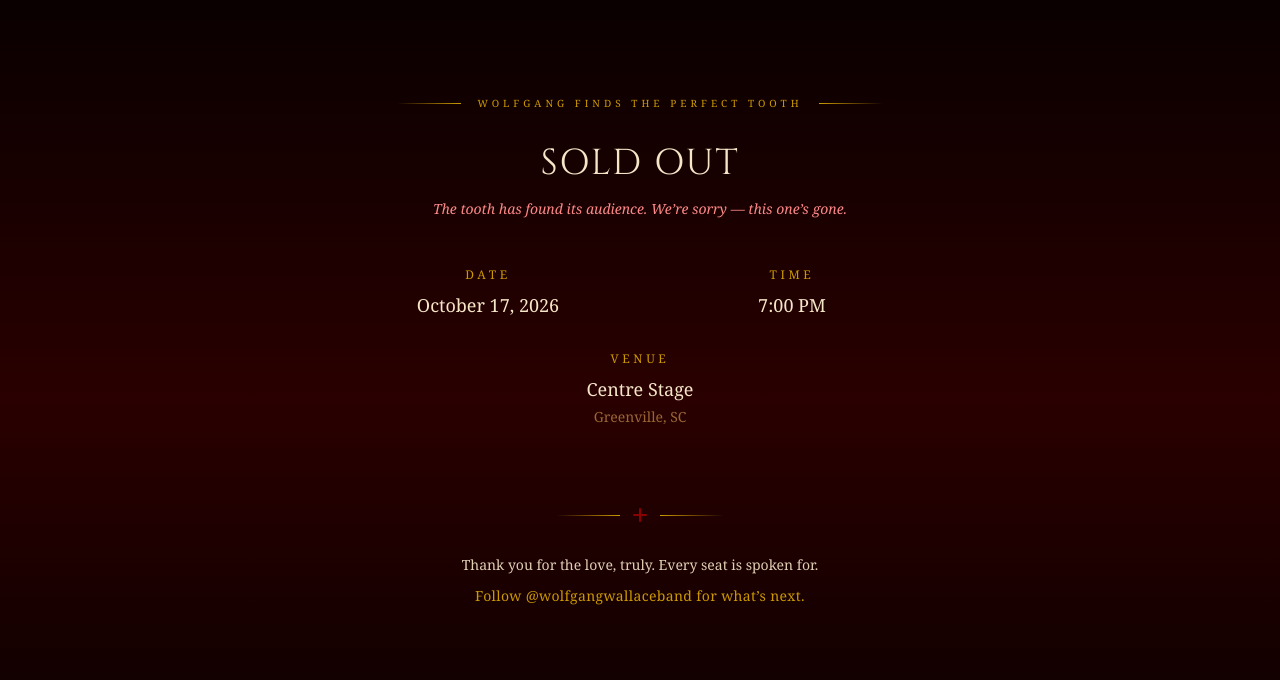
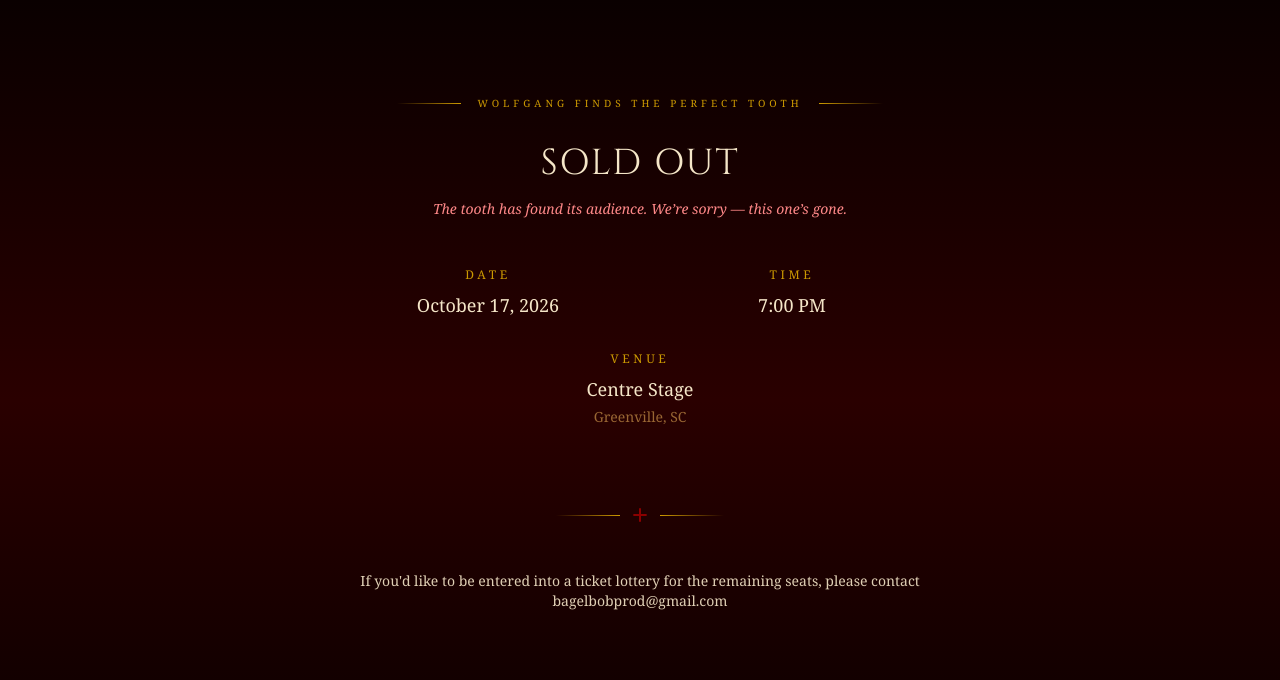
Before and after one commit to ReadySetJoe/wolfgang-finds-the-perfect-tooth, a Next.js app: page /tickets in a window 1280 px wide. Shown: the top 680 px of the page. Built offline with nearby package versions, Linux system fonts and the light colour scheme.

Commit message:
updates to include ticket lottery

```diff
--- a/components/Tickets.tsx
+++ b/components/Tickets.tsx
@@ -44,17 +44,11 @@ export default function Tickets() {
 
         <Ornament />
 
-        <p className="text-sm text-text-primary/90 mb-2">
-          Thank you for the love, truly. Every seat is spoken for.
+        <p className="text-sm text-text-primary/90 mt-4">
+          If you&apos;d like to be entered into a ticket lottery for the
+          remaining seats, please contact{" "}
+          <a href="mailto:bagelbobprod@gmail.com">bagelbobprod@gmail.com</a>
         </p>
-        <a
-          href="https://www.instagram.com/wolfgangwallaceband/"
-          target="_blank"
-          rel="noopener noreferrer"
-          className="text-sm text-gold tracking-wide hover:text-red-soft transition-colors duration-300"
-        >
-          Follow @wolfgangwallaceband for what&rsquo;s next.
-        </a>
       </div>
     </section>
   );
```
